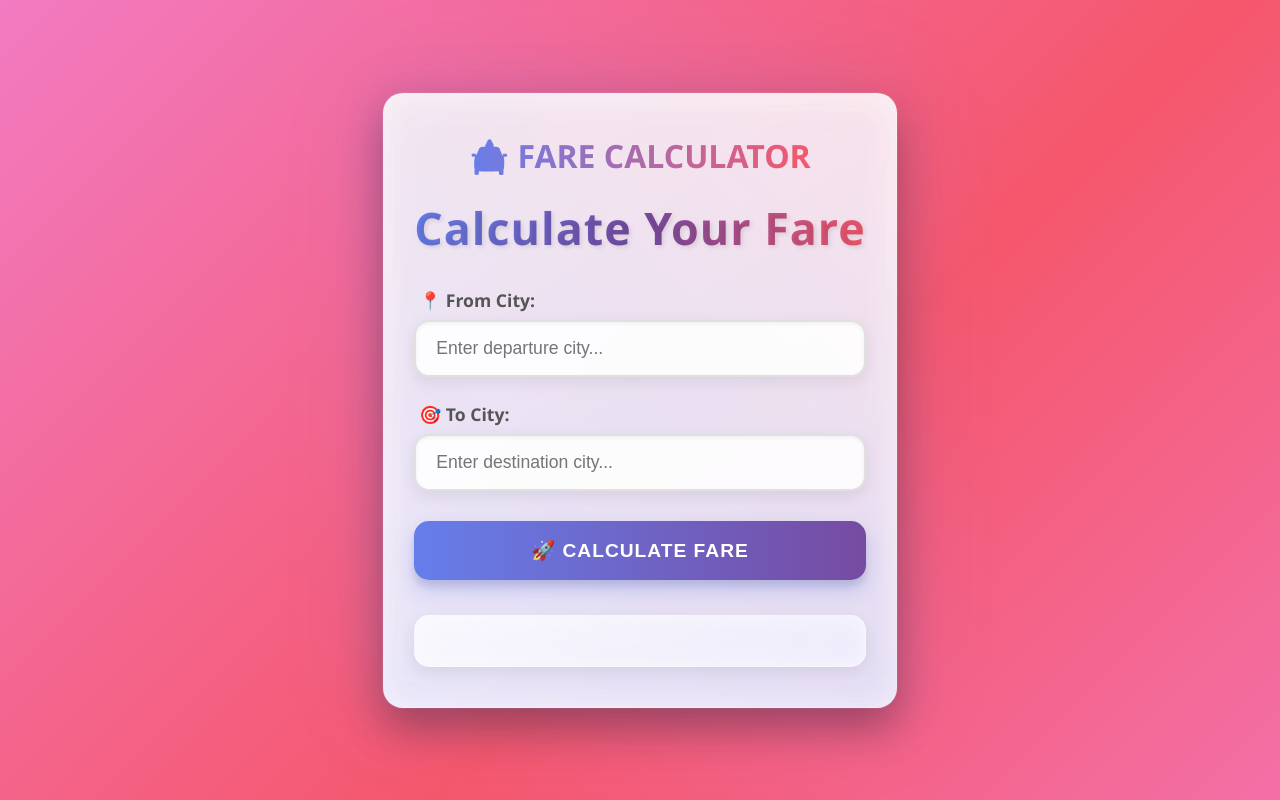
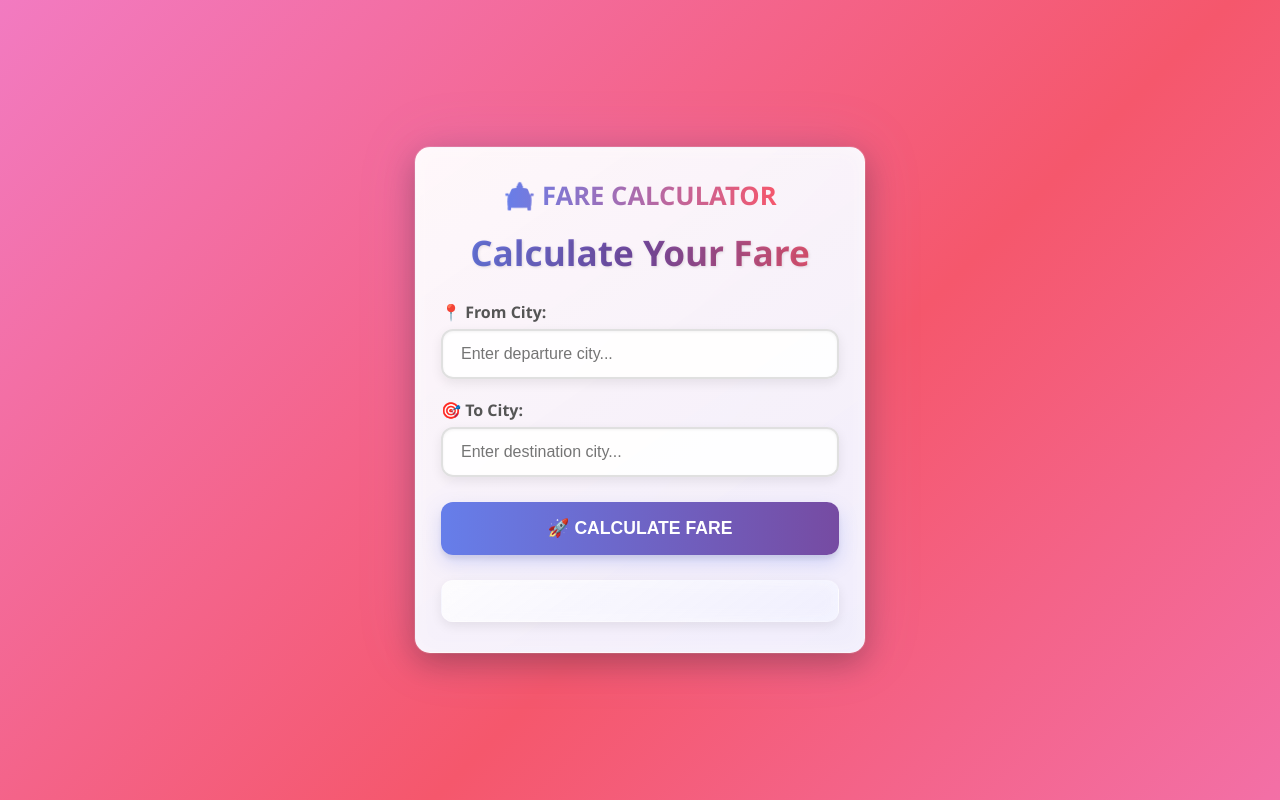
Before and after one commit to qadri625/fare-calculator, a Flask app: page / in a window 1280 px wide. Run offline with Flask 3, Linux system fonts and the light colour scheme.

```diff
--- a/templates/index.html
+++ b/templates/index.html
@@ -13,9 +13,9 @@
 
         body {
             font-family: 'Segoe UI', Tahoma, Geneva, Verdana, sans-serif;
-            max-width: 600px;
+            max-width: 500px;
             margin: 0 auto;
-            padding: 30px 20px;
+            padding: 20px 15px;
             background: linear-gradient(135deg,
                 #667eea 0%,
                 #764ba2 25%,
@@ -40,185 +40,36 @@
             background: linear-gradient(145deg,
                 rgba(255, 255, 255, 0.95),
                 rgba(240, 240, 255, 0.98));
-            padding: 40px 30px;
-            border-radius: 20px;
+            padding: 30px 25px;
+            border-radius: 15px;
             box-shadow:
-                0 20px 40px rgba(0, 0, 0, 0.3),
-                0 0 0 1px rgba(255, 255, 255, 0.1),
-                0 0 100px rgba(102, 126, 234, 0.2),
-                inset 0 0 30px rgba(255, 255, 255, 0.5);
+                0 10px 30px rgba(0, 0, 0, 0.25),
+                0 0 0 1px rgba(255, 255, 255, 0.15),
+                0 0 60px rgba(102, 126, 234, 0.15),
+                inset 0 0 20px rgba(255, 255, 255, 0.4);
             backdrop-filter: blur(10px);
-            border: 1px solid rgba(255, 255, 255, 0.3);
-            transform: translateY(0);
-            transition: transform 0.3s ease, box-shadow 0.3s ease;
-        }
-
-        .container:hover {
-            transform: translateY(-5px);
-            box-shadow:
-                0 25px 50px rgba(0, 0, 0, 0.4),
-                0 0 0 1px rgba(255, 255, 255, 0.2),
-                0 0 120px rgba(102, 126, 234, 0.3),
-                inset 0 0 40px rgba(255, 255, 255, 0.6);
+            border: 1px solid rgba(255, 255, 255, 0.25);
+            width: 100%;
+            max-width: 450px;
         }
 
         h1 {
             text-align: center;
             color: #333;
-            margin-bottom: 30px;
-            font-size: 2.8rem;
+            margin-bottom: 25px;
+            font-size: 2.2rem;
             background: linear-gradient(90deg, #667eea, #764ba2, #f5576c);
             -webkit-background-clip: text;
             background-clip: text;
             color: transparent;
-            text-shadow: 2px 2px 4px rgba(0, 0, 0, 0.1);
-            font-weight: 800;
-            letter-spacing: 1px;
-        }
-
-        .form-group {
-            margin-bottom: 25px;
-            position: relative;
-        }
-
-        label {
-            display: block;
-            margin-bottom: 8px;
-            color: #555;
-            font-weight: 600;
-            font-size: 1.1rem;
-            padding-left: 5px;
-        }
-
-        input {
-            width: 100%;
-            padding: 16px 20px;
-            font-size: 1.1rem;
-            border-radius: 15px;
-            border: 2px solid #e0e0e0;
-            background: rgba(255, 255, 255, 0.9);
-            transition: all 0.3s ease;
-            box-shadow:
-                0 5px 15px rgba(0, 0, 0, 0.08),
-                inset 0 2px 4px rgba(0, 0, 0, 0.05);
-        }
-
-        input:focus {
-            outline: none;
-            border-color: #667eea;
-            box-shadow:
-                0 8px 25px rgba(102, 126, 234, 0.2),
-                0 0 0 3px rgba(102, 126, 234, 0.1),
-                inset 0 2px 4px rgba(0, 0, 0, 0.05);
-            transform: translateY(-2px);
-            background: rgba(255, 255, 255, 1);
-        }
-
-        input:hover {
-            border-color: #764ba2;
-        }
-
-        button {
-            display: block;
-            width: 100%;
-            padding: 18px;
-            font-size: 1.2rem;
-            font-weight: 600;
-            border-radius: 15px;
-            border: none;
-            cursor: pointer;
-            margin-top: 30px;
-            background: linear-gradient(90deg, #667eea, #764ba2);
-            color: white;
-            box-shadow:
-                0 10px 20px rgba(102, 126, 234, 0.3),
-                0 6px 6px rgba(0, 0, 0, 0.1);
-            transition: all 0.3s ease;
-            letter-spacing: 1px;
-            text-transform: uppercase;
-        }
-
-        button:hover:not(:disabled) {
-            transform: translateY(-3px);
-            box-shadow:
-                0 15px 30px rgba(102, 126, 234, 0.4),
-                0 10px 10px rgba(0, 0, 0, 0.1);
-            background: linear-gradient(90deg, #764ba2, #667eea);
-        }
-
-        button:active:not(:disabled) {
-            transform: translateY(-1px);
-            box-shadow:
-                0 5px 15px rgba(102, 126, 234, 0.3),
-                0 3px 3px rgba(0, 0, 0, 0.1);
-        }
-
-        button:disabled {
-            background: linear-gradient(90deg, #cccccc, #aaaaaa);
-            cursor: not-allowed;
-            transform: none;
-            box-shadow: 0 5px 15px rgba(0, 0, 0, 0.1);
-        }
-
-        #result {
-            margin-top: 35px;
-            padding: 25px;
-            border-radius: 15px;
-            background: linear-gradient(145deg,
-                rgba(255, 255, 255, 0.7),
-                rgba(240, 240, 255, 0.8));
-            box-shadow:
-                inset 0 0 20px rgba(255, 255, 255, 0.5),
-                0 5px 15px rgba(0, 0, 0, 0.08);
-            border: 1px solid rgba(255, 255, 255, 0.4);
-            animation: fadeIn 0.5s ease;
-        }
-
-        @keyframes fadeIn {
-            from { opacity: 0; transform: translateY(20px); }
-            to { opacity: 1; transform: translateY(0); }
-        }
-
-        #result p {
-            margin: 10px 0;
-            font-size: 1.2rem;
-            color: #333;
-        }
-
-        #result p:first-child {
-            color: #667eea;
-            font-weight: 600;
-            font-size: 1.3rem;
-        }
-
-        #result p:last-child {
-            color: #f5576c;
+            text-shadow: 1px 1px 3px rgba(0, 0, 0, 0.1);
             font-weight: 700;
-            font-size: 1.6rem;
-            text-shadow: 1px 1px 3px rgba(0, 0, 0, 0.1);
-        }
-
-        .error {
-            color: #ff3860;
-            background: rgba(255, 56, 96, 0.1);
-            padding: 15px;
-            border-radius: 10px;
-            border-left: 4px solid #ff3860;
-            margin: 10px 0;
-            font-weight: 600;
-            animation: shake 0.5s ease;
-        }
-
-        @keyframes shake {
-            0%, 100% { transform: translateX(0); }
-            10%, 30%, 50%, 70%, 90% { transform: translateX(-5px); }
-            20%, 40%, 60%, 80% { transform: translateX(5px); }
         }
 
         .logo {
             text-align: center;
-            margin-bottom: 20px;
-            font-size: 2rem;
+            margin-bottom: 15px;
+            font-size: 1.6rem;
         }
 
         .logo span {
@@ -226,40 +77,165 @@
             -webkit-background-clip: text;
             background-clip: text;
             color: transparent;
-            font-weight: 900;
+            font-weight: 800;
+        }
+
+        .form-group {
+            margin-bottom: 20px;
+        }
+
+        label {
+            display: block;
+            margin-bottom: 6px;
+            color: #555;
+            font-weight: 600;
+            font-size: 1rem;
+        }
+
+        input {
+            width: 100%;
+            padding: 14px 18px;
+            font-size: 1rem;
+            border-radius: 12px;
+            border: 2px solid #e0e0e0;
+            background: rgba(255, 255, 255, 0.95);
+            transition: all 0.2s ease;
+            box-shadow:
+                0 4px 12px rgba(0, 0, 0, 0.08),
+                inset 0 1px 3px rgba(0, 0, 0, 0.05);
+        }
+
+        input:focus {
+            outline: none;
+            border-color: #667eea;
+            box-shadow:
+                0 6px 20px rgba(102, 126, 234, 0.15),
+                0 0 0 3px rgba(102, 126, 234, 0.1),
+                inset 0 1px 3px rgba(0, 0, 0, 0.05);
+            background: rgba(255, 255, 255, 1);
+        }
+
+        button {
+            display: block;
+            width: 100%;
+            padding: 16px;
+            font-size: 1.1rem;
+            font-weight: 600;
+            border-radius: 12px;
+            border: none;
+            cursor: pointer;
+            margin-top: 25px;
+            background: linear-gradient(90deg, #667eea, #764ba2);
+            color: white;
+            box-shadow:
+                0 8px 18px rgba(102, 126, 234, 0.25),
+                0 4px 4px rgba(0, 0, 0, 0.08);
+            transition: all 0.2s ease;
+            text-transform: uppercase;
+        }
+
+        button:hover:not(:disabled) {
+            background: linear-gradient(90deg, #5a6fd8, #6a4a9a);
+            box-shadow:
+                0 10px 22px rgba(102, 126, 234, 0.35),
+                0 6px 6px rgba(0, 0, 0, 0.1);
+        }
+
+        button:active:not(:disabled) {
+            transform: translateY(1px);
+            box-shadow:
+                0 6px 15px rgba(102, 126, 234, 0.25),
+                0 3px 3px rgba(0, 0, 0, 0.08);
+        }
+
+        button:disabled {
+            background: linear-gradient(90deg, #cccccc, #aaaaaa);
+            cursor: not-allowed;
+            box-shadow: 0 4px 12px rgba(0, 0, 0, 0.1);
+        }
+
+        #result {
+            margin-top: 25px;
+            padding: 20px;
+            border-radius: 12px;
+            background: linear-gradient(145deg,
+                rgba(255, 255, 255, 0.75),
+                rgba(240, 240, 255, 0.85));
+            box-shadow:
+                inset 0 0 15px rgba(255, 255, 255, 0.4),
+                0 4px 12px rgba(0, 0, 0, 0.08);
+            border: 1px solid rgba(255, 255, 255, 0.35);
+            animation: fadeIn 0.3s ease;
+        }
+
+        @keyframes fadeIn {
+            from { opacity: 0; transform: translateY(10px); }
+            to { opacity: 1; transform: translateY(0); }
+        }
+
+        #result p {
+            margin: 8px 0;
+            font-size: 1.1rem;
+            color: #333;
+        }
+
+        #result p:first-child {
+            color: #667eea;
+            font-weight: 600;
+            font-size: 1.2rem;
+        }
+
+        #result p:last-child {
+            color: #f5576c;
+            font-weight: 700;
+            font-size: 1.4rem;
+        }
+
+        .error {
+            color: #ff3860;
+            background: rgba(255, 56, 96, 0.1);
+            padding: 12px;
+            border-radius: 8px;
+            border-left: 4px solid #ff3860;
+            margin: 8px 0;
+            font-weight: 600;
+            animation: shake 0.5s ease;
+        }
+
+        @keyframes shake {
+            0%, 100% { transform: translateX(0); }
+            10%, 30%, 50%, 70%, 90% { transform: translateX(-3px); }
+            20%, 40%, 60%, 80% { transform: translateX(3px); }
         }
 
         /* Responsive design */
         @media (max-width: 480px) {
+            body {
+                padding: 15px 10px;
+            }
+
             .container {
                 padding: 25px 20px;
-                margin: 10px;
             }
 
             h1 {
-                font-size: 2.2rem;
+                font-size: 1.8rem;
+                margin-bottom: 20px;
+            }
+
+            .logo {
+                font-size: 1.4rem;
+                margin-bottom: 10px;
             }
 
             input, button {
-                padding: 14px;
+                padding: 12px 16px;
             }
-        }
 
-        /* Adding some decorative elements */
-        .container::before {
-            content: '';
-            position: absolute;
-            top: -10px;
-            left: -10px;
-            right: -10px;
-            bottom: -10px;
-            background: linear-gradient(45deg,
-                rgba(102, 126, 234, 0.1),
-                rgba(118, 75, 162, 0.1),
-                rgba(245, 87, 108, 0.1));
-            border-radius: 25px;
-            z-index: -1;
-            filter: blur(20px);
+            #result {
+                padding: 16px;
+                margin-top: 20px;
+            }
         }
     </style>
 </head>
@@ -301,17 +277,19 @@
 
             // Add loading animation to result div
             resultDiv.innerHTML = `
-                <div style="text-align: center; padding: 20px;">
+                <div style="text-align: center; padding: 16px;">
                     <div style="
-                        width: 40px;
-                        height: 40px;
-                        margin: 0 auto 15px;
-                        border: 4px solid #f3f3f3;
-                        border-top: 4px solid #667eea;
+                        width: 36px;
+                        height: 36px;
+                        margin: 0 auto 12px;
+                        border: 3px solid #f3f3f3;
+                        border-top: 3px solid #667eea;
                         border-radius: 50%;
                         animation: spin 1s linear infinite;
                     "></div>
-                    <p style="color: #667eea; font-weight: 600;">Calculating your fare...</p>
+                    <p style="color: #667eea; font-weight: 600; font-size: 1rem;">
+                        Calculating your fare...
+                    </p>
                 </div>
             `;
 
@@ -346,9 +324,9 @@
                     resultDiv.innerHTML = `
                         <p>📍 Distance: <strong>${data.distance} km</strong></p>
                         <p>💰 Estimated Fare: <strong>Rs ${data.fare}</strong></p>
-                        <hr style="margin: 20px 0; border: none; border-top: 2px dashed #667eea; opacity: 0.3;">
-                        <p style="font-size: 0.9rem; color: #666; text-align: center;">
-                            🚕 Safe Travels! 🚕
+                        <hr style="margin: 16px 0; border: none; border-top: 1px dashed #667eea; opacity: 0.3;">
+                        <p style="font-size: 0.85rem; color: #666; text-align: center;">
+                            🚕 Safe Travels!
                         </p>
                     `;
                 }
@@ -363,18 +341,6 @@
                 button.disabled = false;
             });
         });
-
-        // Add focus effect to inputs
-        const inputs = document.querySelectorAll('input');
-        inputs.forEach(input => {
-            input.addEventListener('focus', function() {
-                this.parentElement.style.transform = 'scale(1.02)';
-            });
-
-            input.addEventListener('blur', function() {
-                this.parentElement.style.transform = 'scale(1)';
-            });
-        });
     </script>
 </body>
 </html>
```
